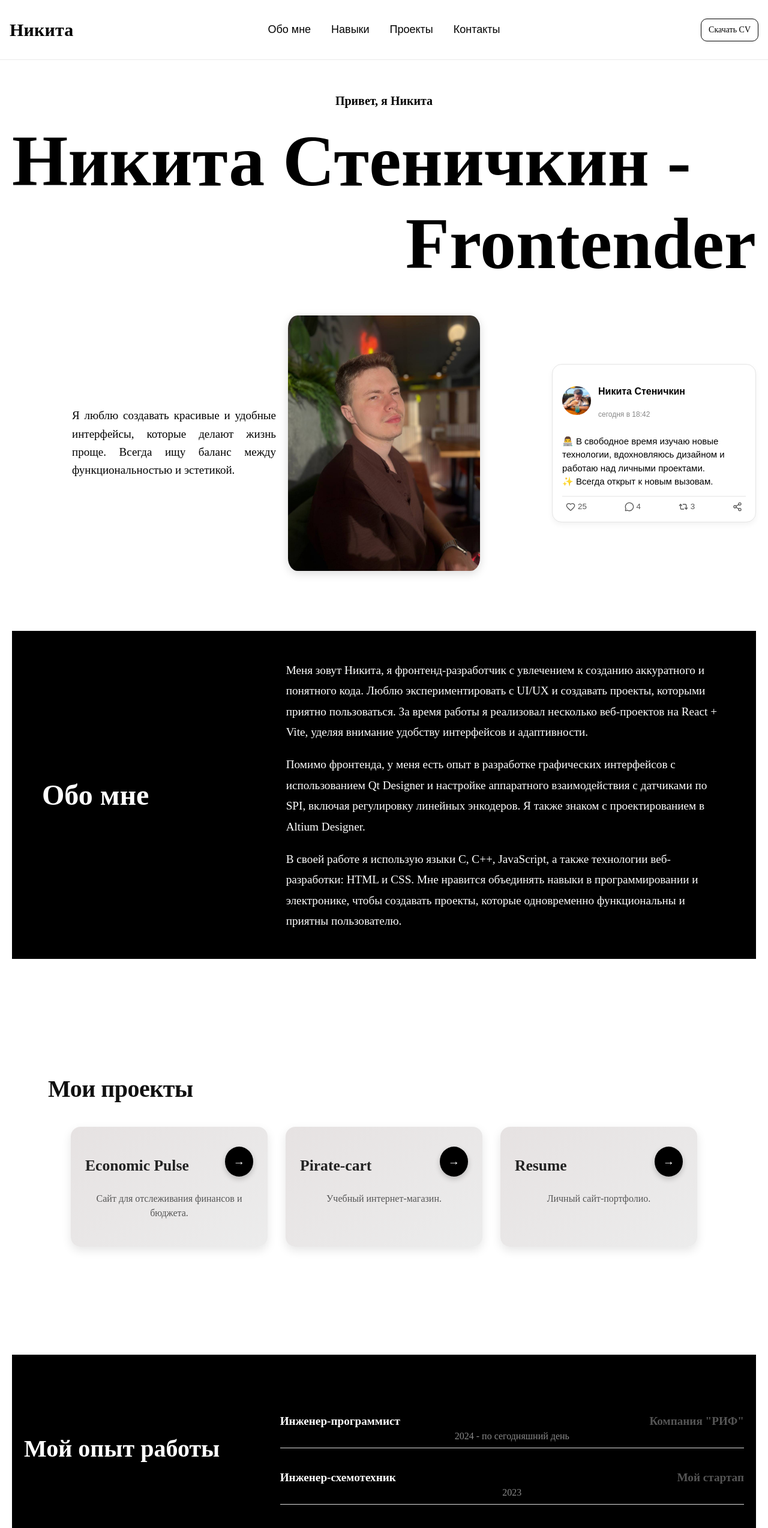
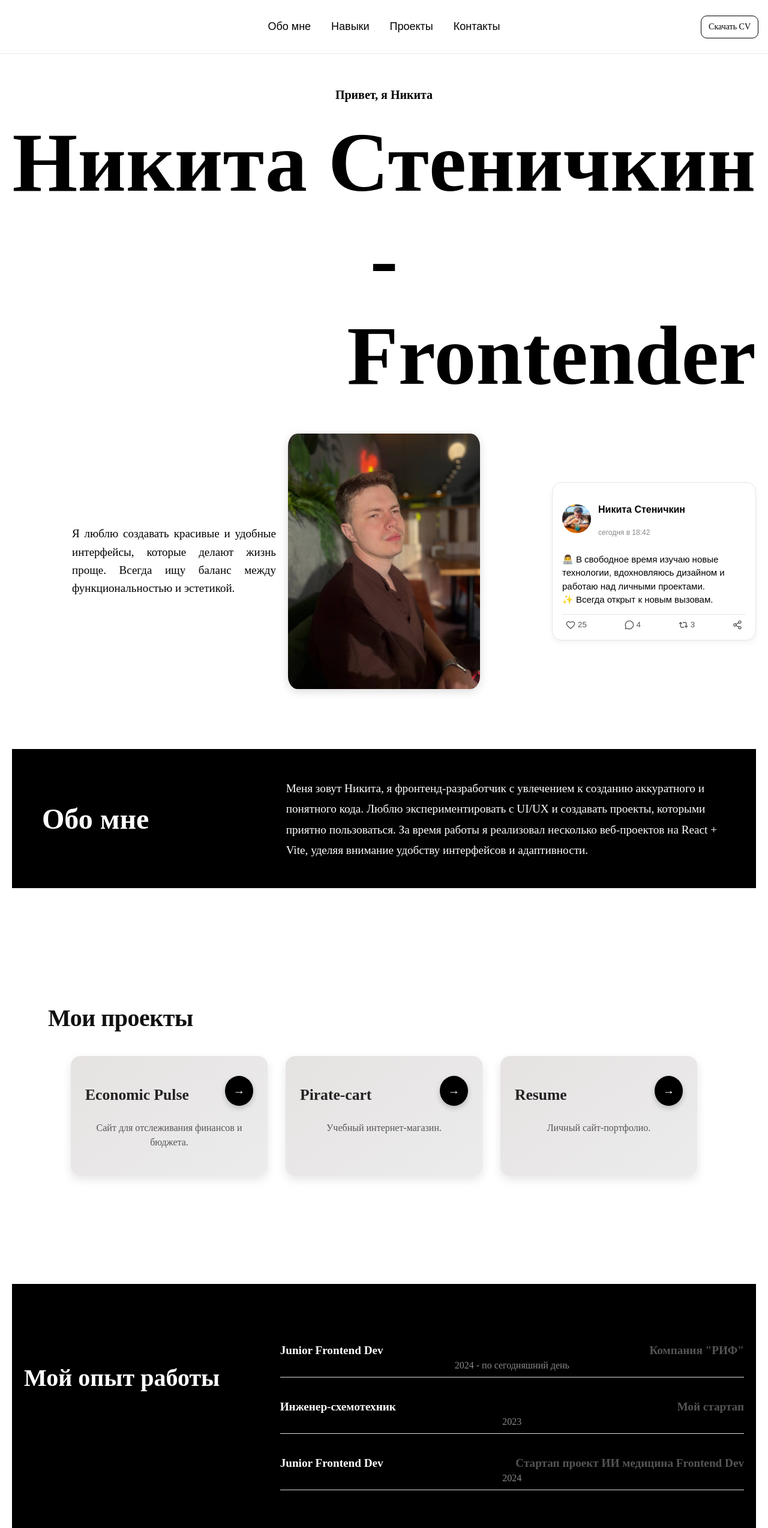
Before and after one commit to nikwhite123/resume, a React (Vite) app: page / in a window 1280 px wide. Shown: the top 2548 px of the page at 60% size. Built offline with nearby package versions, Linux system fonts and the light colour scheme.

Commit message:
scroll_navigation

```diff
--- a/src/components/Footer.jsx
+++ b/src/components/Footer.jsx
@@ -8,7 +8,7 @@ export default function Footer() {
   };
 
   return (
-    <footer className="footer-section">
+    <footer id ="contact" className="footer-section">
       {/* Левая колонка */}
       <div className="footer-left">
         <h3>Ресурсы</h3>
@@ -29,19 +29,19 @@ export default function Footer() {
         <div className="social-buttons">
           <div className="social-item">
             <span>ВКонтакте</span>
-            <a href="https://vk.com" target="_blank" rel="noopener noreferrer">
+            <a href="https://vk.com/jjjustice" target="_blank" rel="noopener noreferrer">
               <FaVk size={20} />
             </a>
           </div>
           <div className="social-item">
             <span>Телеграм</span>
-            <a href="https://t.me" target="_blank" rel="noopener noreferrer">
+            <a href="https://t.me/nikwhite3" target="_blank" rel="noopener noreferrer">
               <FaTelegramPlane size={20} />
             </a>
           </div>
           <div className="social-item">
             <span>GitHub</span>
-            <a href="https://github.com" target="_blank" rel="noopener noreferrer">
+            <a href="https://github.com/nikwhite123" target="_blank" rel="noopener noreferrer">
               <FaGithub size={20} />
             </a>
           </div>
--- a/src/components/Header.jsx
+++ b/src/components/Header.jsx
@@ -12,7 +12,6 @@ export default function Header() {
       {/* Левая часть — имя */}
       <div className="header-left">
         <a href="#top" className="brand" aria-label="На верх страницы">
-          Никита
         </a>
       </div>
 
--- a/src/pages/AboutUs.jsx
+++ b/src/pages/AboutUs.jsx
@@ -4,7 +4,7 @@ import "../styles/styles.css";
 
 export default function AboutUs() {
   return (
-    <section className="about-section">
+    <section id="about" className="about-section">
       <div className="about-container">
         {/* Левая часть */}
         <motion.h2
@@ -25,9 +25,6 @@ export default function AboutUs() {
         >
           <div className=".about-text">
           <p>Меня зовут Никита, я фронтенд-разработчик с увлечением к созданию аккуратного и понятного кода. Люблю экспериментировать с UI/UX и создавать проекты, которыми приятно пользоваться. За время работы я реализовал несколько веб-проектов на React + Vite, уделяя внимание удобству интерфейсов и адаптивности.</p>
-          <p>Помимо фронтенда, у меня есть опыт в разработке графических интерфейсов с использованием Qt Designer и настройке аппаратного взаимодействия с датчиками по SPI, включая регулировку линейных энкодеров. Я также знаком с проектированием в Altium Designer.</p>
-
-          <p>В своей работе я использую языки C, C++, JavaScript, а также технологии веб-разработки: HTML и CSS. Мне нравится объединять навыки в программировании и электронике, чтобы создавать проекты, которые одновременно функциональны и приятны пользователю.</p>
         </div>
         </motion.p>
       </div>
--- a/src/pages/Experience.jsx
+++ b/src/pages/Experience.jsx
@@ -6,7 +6,7 @@ import "../styles/styles.css";
 export default function Experience() {
   const experiences = [
     {
-      position: 'Инженер-программист',
+      position: 'Junior Frontend Dev',
       company: 'Компания "РИФ"',
       duration: '2024 - по сегодняшний день',
     },
@@ -16,8 +16,8 @@ export default function Experience() {
       duration: '2023',
     },
     {
-      position: 'Frontend-разработчик',
-      company: 'Мой стартап',
+      position: 'Junior Frontend Dev',
+      company: 'Стартап проект ИИ медицина Frontend Dev',
       duration: '2024',
     },
   ];
--- a/src/pages/Projects.jsx
+++ b/src/pages/Projects.jsx
@@ -11,7 +11,7 @@ const links = {
 
 export default function Projects() {
   return (
-    <section className="projects-section">
+    <section id = "projects" className="projects-section">
       {/* Заголовок */}
       <motion.div
         className="projects-header"
--- a/src/styles/styles.css
+++ b/src/styles/styles.css
@@ -13,10 +13,14 @@ body {
   grid-template-columns: 1fr auto 1fr;
   align-items: center;
   gap: 12px;
-  padding: 30px 16px;
+  padding: 25px 16px;
   background: #ffffff;
   color: #000000;
   border-bottom: 1px solid #eaeaea;
+}
+
+section {
+  scroll-margin-top: 200px;
 }
 
 .header-left,
@@ -126,14 +130,14 @@ body {
 }
 
 .title-left {
-  font-size: 120px;
+  font-size: 140px;
   font-weight: 700;
   align-self: flex-start;
   margin: 0;
 }
 
 .title-right {
-  font-size: 120px;
+  font-size: 140px;
   font-weight: 700;
   align-self: flex-end;
   margin: 0;
```
